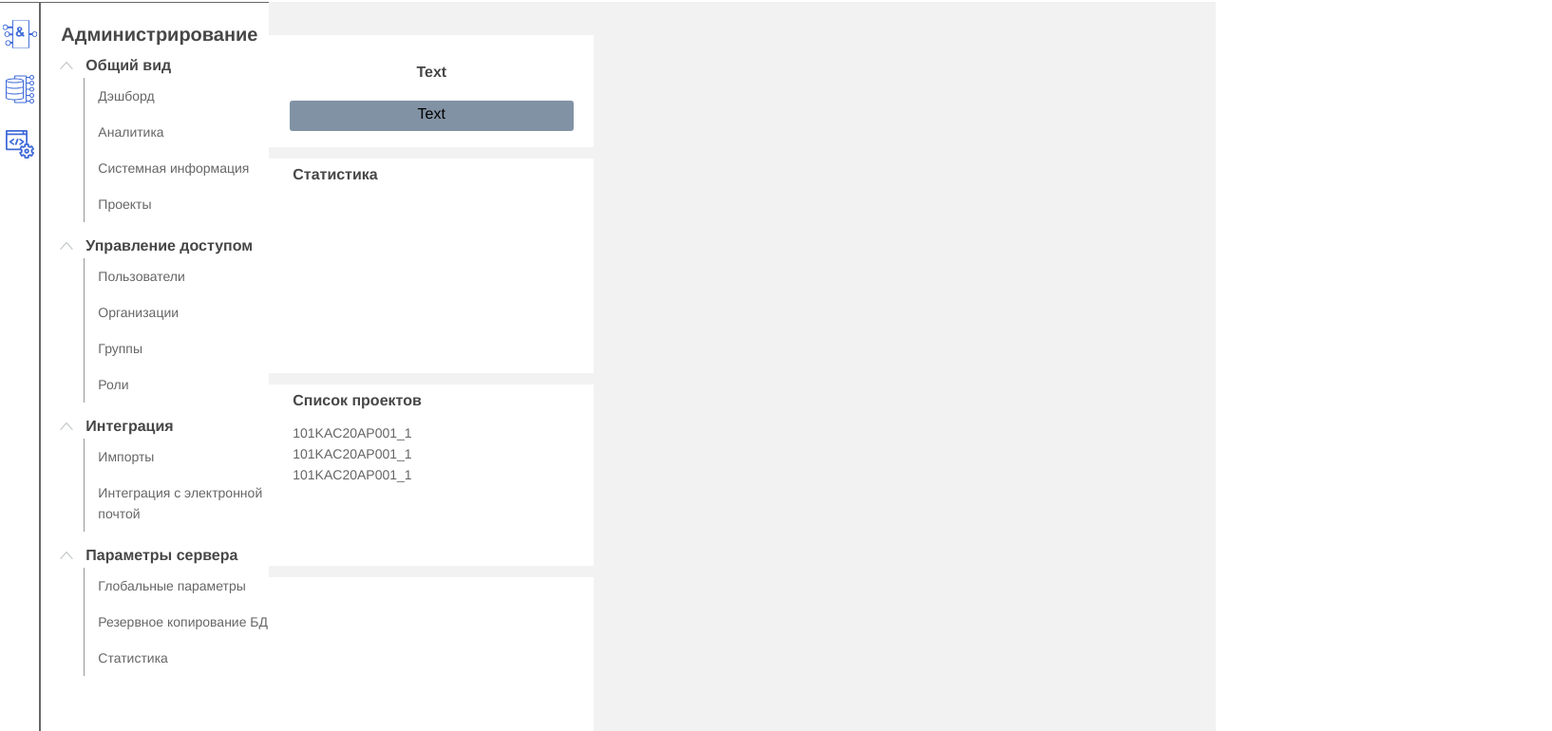
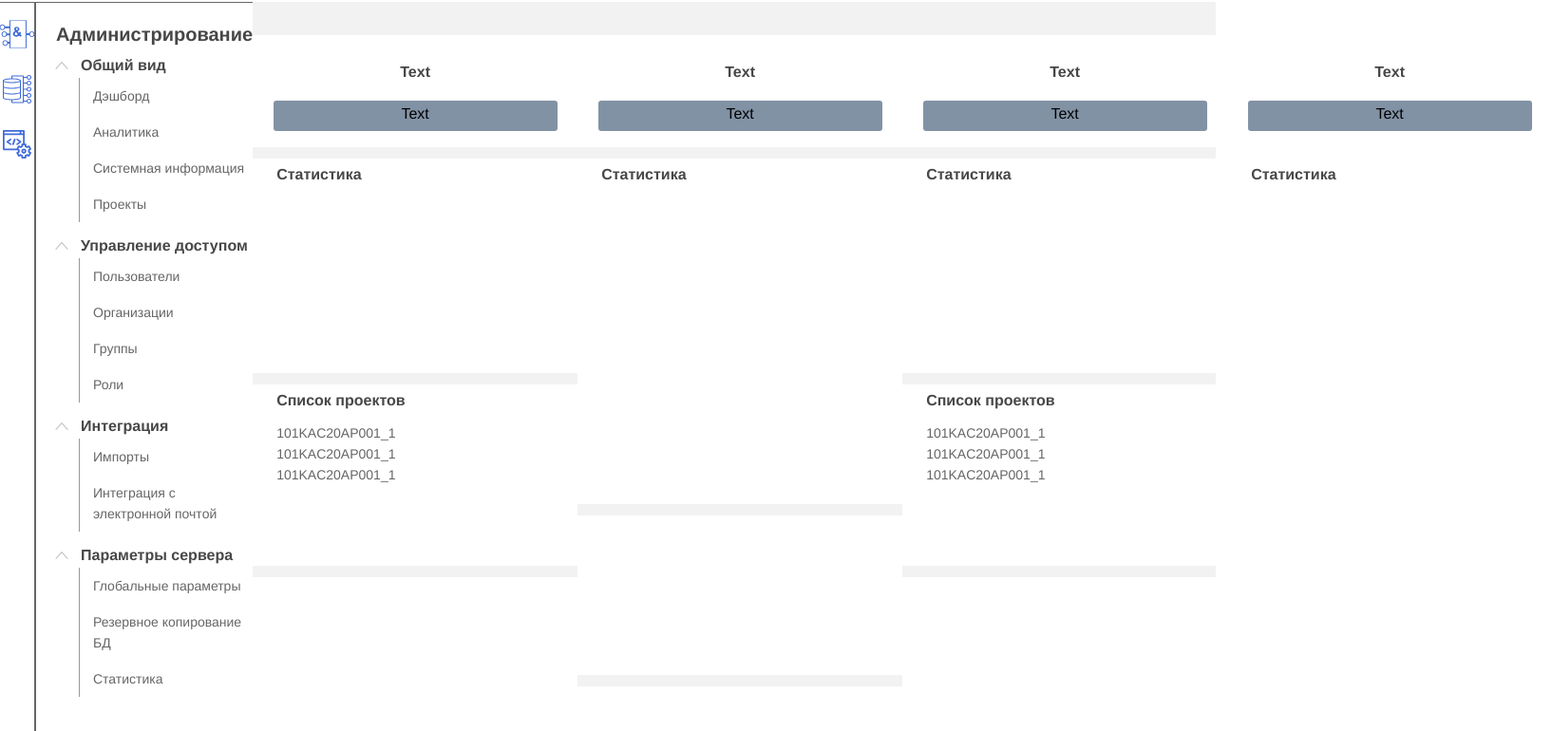
Before and after one commit to NickLobanov/fizpribor, a Vue app: page / in a window 1280 px wide. Shown: the part 78-848 px from the top of the page at 95% size, 1634 px wide, since content can reach past the window. Built offline with nearby package versions, Linux system fonts and the light colour scheme.

Commit message:
fix style DashboardItemWithoutProject

```diff
--- a/src/components/Dashboard.vue
+++ b/src/components/Dashboard.vue
@@ -20,6 +20,8 @@
 
 <style scoped>
     .dashboard {
+        display: flex;
+        justify-content: space-between;
         width: 1446px;
         margin: 0 auto;
         margin-top: 35px;
--- a/src/components/DashboardItemWithoutProject.vue
+++ b/src/components/DashboardItemWithoutProject.vue
@@ -25,7 +25,7 @@
 
     .dashboard-item__statistics {
         width: 342px;
-        min-height: 226px;
+        min-height: 364px;
         margin-bottom: 12px;
         background-color: #ffffff;
     }
@@ -44,9 +44,10 @@
         width: 342px;
         min-height: 168px;
         background-color: #ffffff;
+        margin-bottom: 12px;
     }
 
-    .dashboard-item__empty-first {
+    .dashboard-item__empty-second {
         width: 342px;
         min-height: 248px;
         background-color: #ffffff;
```
